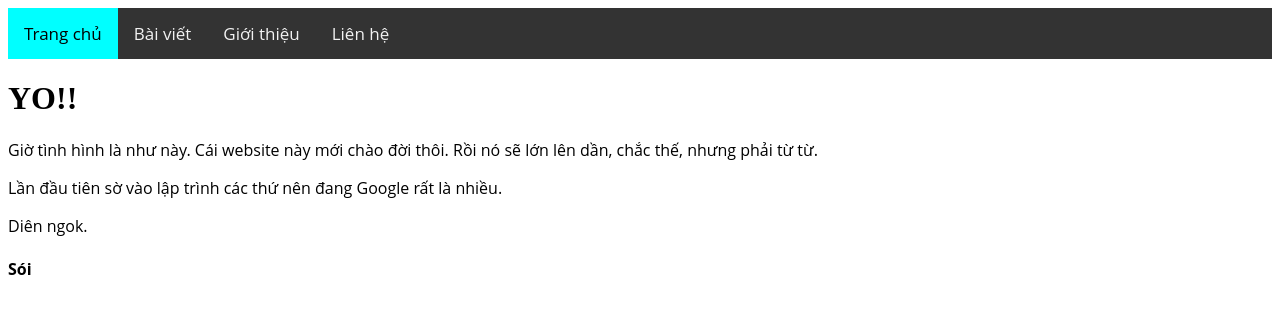
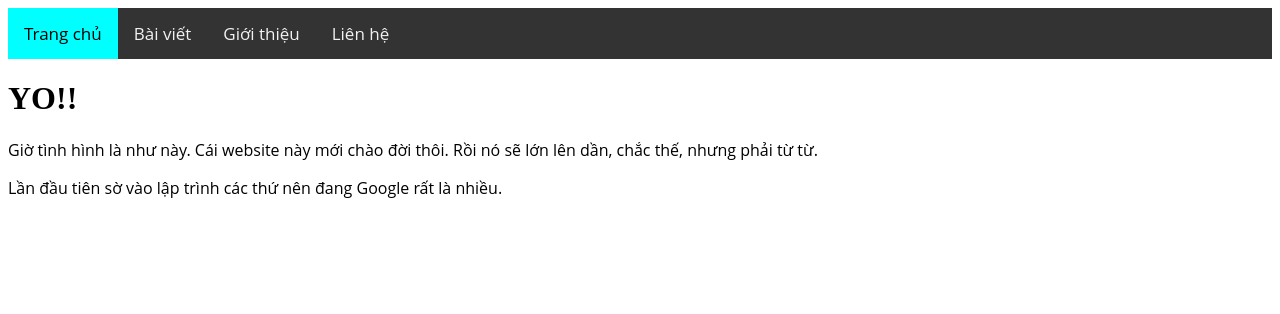
Before and after one commit to consoicongnghe/consoicongnghe.github.io, a Jekyll site: the page index.html, which Jekyll copies as it is, in a window 1280 px wide. Shown: the top 314 px of the page. Built offline with Jekyll 4.4.1, drawn with Linux system fonts in a browser that asks for light colours.

Commit message:
Update index.html

```diff
--- a/index.html
+++ b/index.html
@@ -20,7 +20,5 @@
 		<h1>YO!!</h1>
 		<p>Giờ tình hình là như này. Cái website này mới chào đời thôi. Rồi nó sẽ lớn lên dần, chắc thế, nhưng phải từ từ.</p>
 		<p>Lần đầu tiên sờ vào lập trình các thứ nên đang Google rất là nhiều.</p>
-		<p>Diên ngok.</p>
-		<h4>Sói</h4>
 	</body>
 </html>
```
